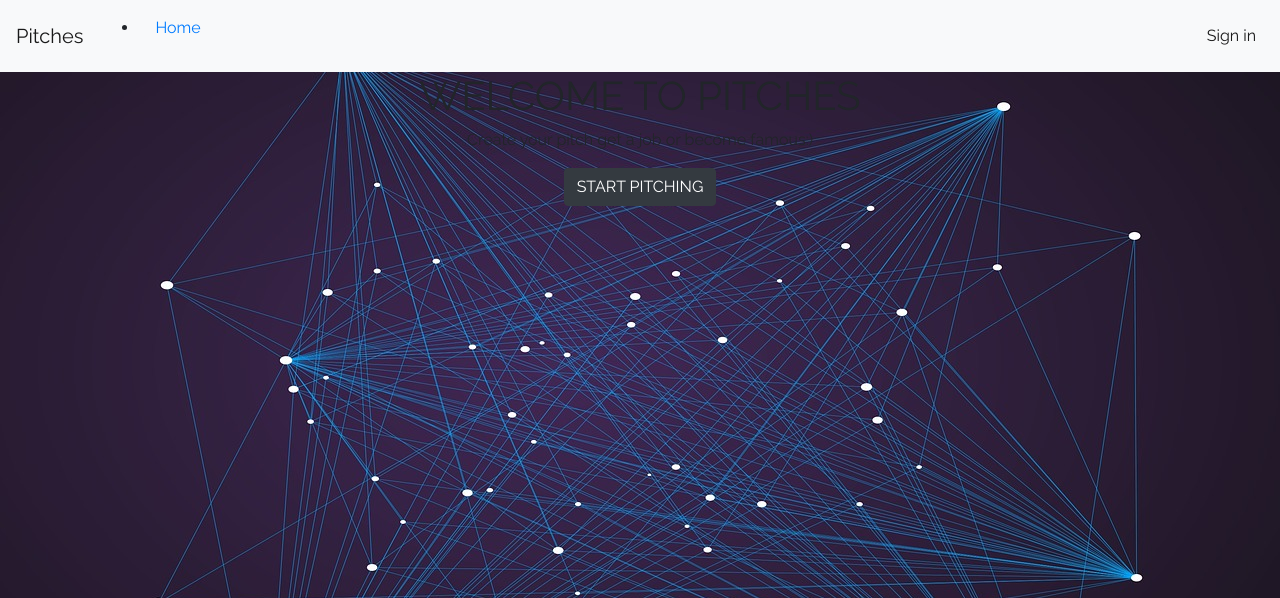
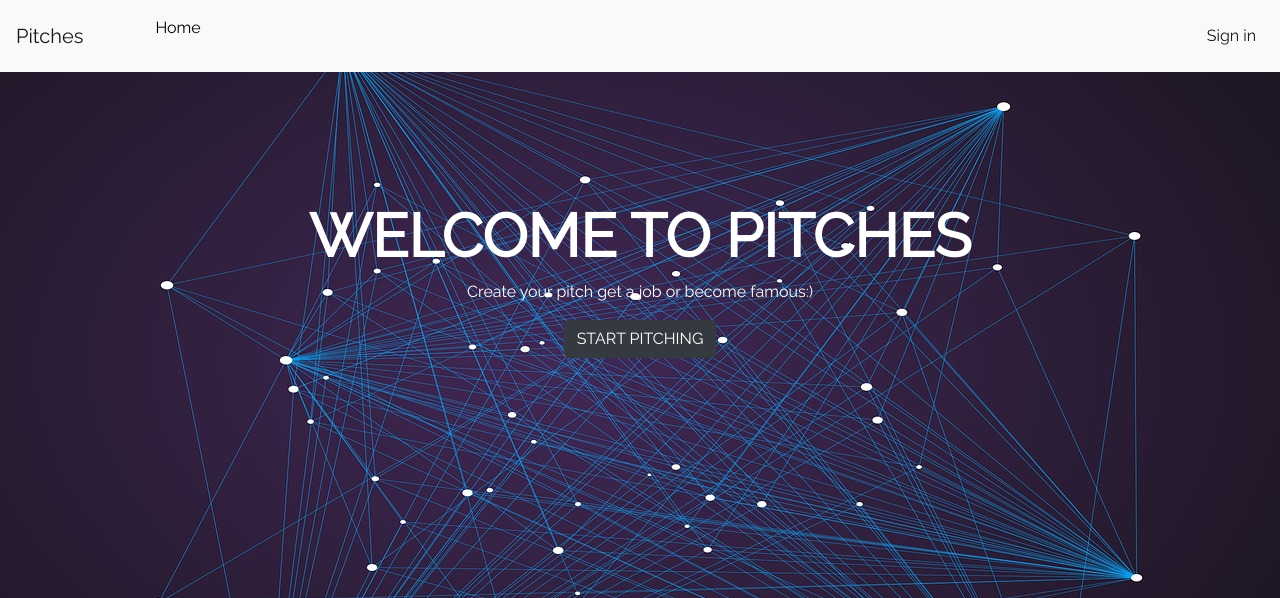
Before and after one commit to washucode/pitches, a Python web app: template app/templates/index.html in a window 1280 px wide. Shown: the top 598 px of the page. Run offline with Jinja, Linux system fonts and the light colour scheme; the template is opened without the code that fills it, so the values that code supplies are empty; some libraries are stand-ins or nearby versions.

Commit message:
add style to landing page

```diff
--- a/app/static/css/home.css
+++ b/app/static/css/home.css
@@ -7,3 +7,25 @@ body{
 
 
 }
+.home{
+    color:white;
+    margin-top: 10%;
+}
+h1{
+    font-size: 60px;
+    font-weight: 900;
+}
+
+.home p{
+    font-weight: 900px;
+    font-style: italics;
+}
+
+li{
+    list-style: none;
+
+}
+
+a{
+    color: black;
+}
--- a/app/templates/base.html
+++ b/app/templates/base.html
@@ -1,8 +1,8 @@
 <html>
     {% block styles %}
-    {{ super() }}
+
     <link rel="stylesheet" href="https://maxcdn.bootstrapcdn.com/bootstrap/4.0.0/css/bootstrap.min.css" integrity="sha384-Gn5384xqQ1aoWXA+058RXPxPg6fy4IWvTNh0E263XmFcJlSAwiGgFAW/dAiS6JXm" crossorigin="anonymous">
-    <link rel="stylesheet" href="{{url_for('static',filename='css/home.css')}}">
+
     {% endblock %}
     <body>
     {% block navbar %}
--- a/app/templates/index.html
+++ b/app/templates/index.html
@@ -1,9 +1,13 @@
 {% extends 'base.html'%}
 {% import 'macros.html' as macro %}
+{% block styles%}
+    {{ super() }}
+    <link rel="stylesheet" href="{{url_for('static',filename='css/home.css')}}">
+{% endblock %}
 
 {% block content %}
 {{super()}}
-<div class="home text-center">
+<div class="home text-center ">
   <h1>WELCOME TO PITCHES</h1>
   <p>Create your pitch get a job or become famous:)</p>
 
--- a/app/templates/navbar.html
+++ b/app/templates/navbar.html
@@ -4,7 +4,7 @@
     <button class="navbar-toggler" type="button" data-toggle="collapse" data-target="#navbarSupportedContent" aria-controls="navbarSupportedContent" aria-expanded="false" aria-label="Toggle navigation">
         <span class="navbar-toggler-icon"></span>
     </button>
-    <div class="collapse navbar-collapse" id="navbarNav">
+    <div class="collapse navbar-collapse navbar-right" id="navbarNav">
         <ul>
             <li class="nav-item active">
                 <a class="nav-link" href="/">Home <span class="sr-only"></span></a>
```
